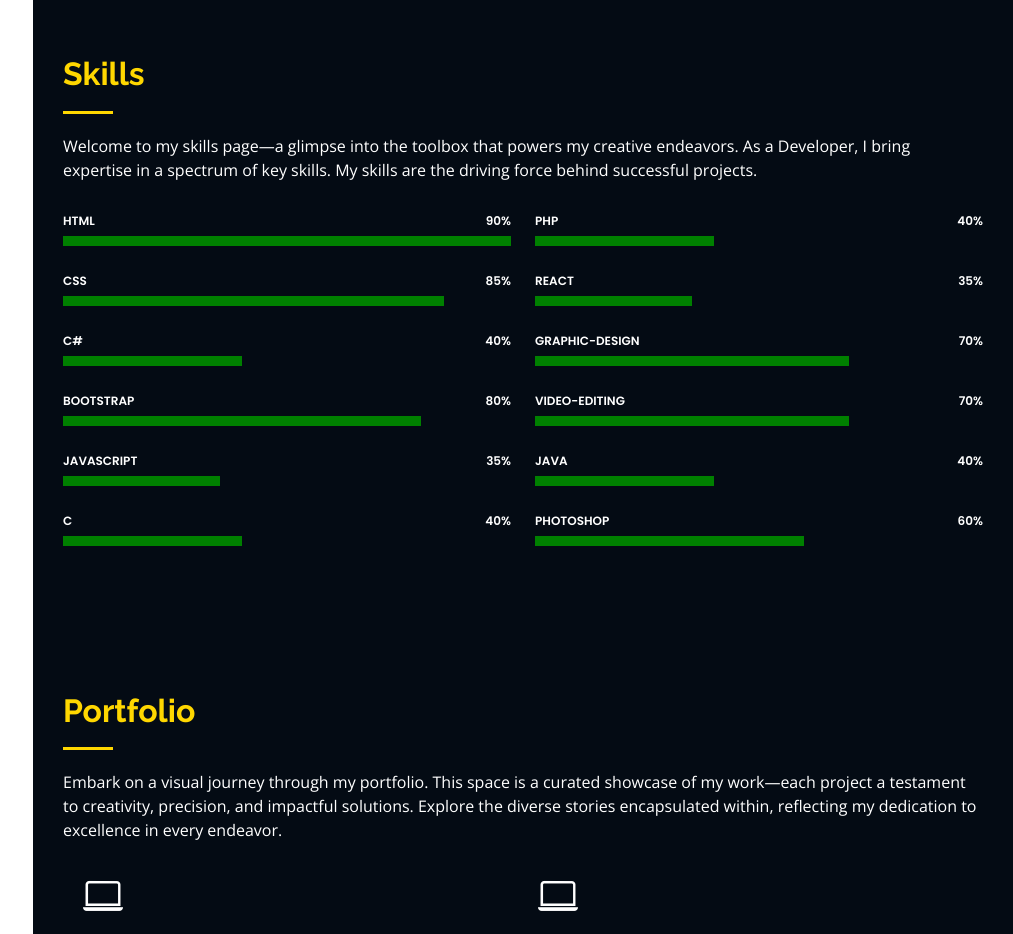
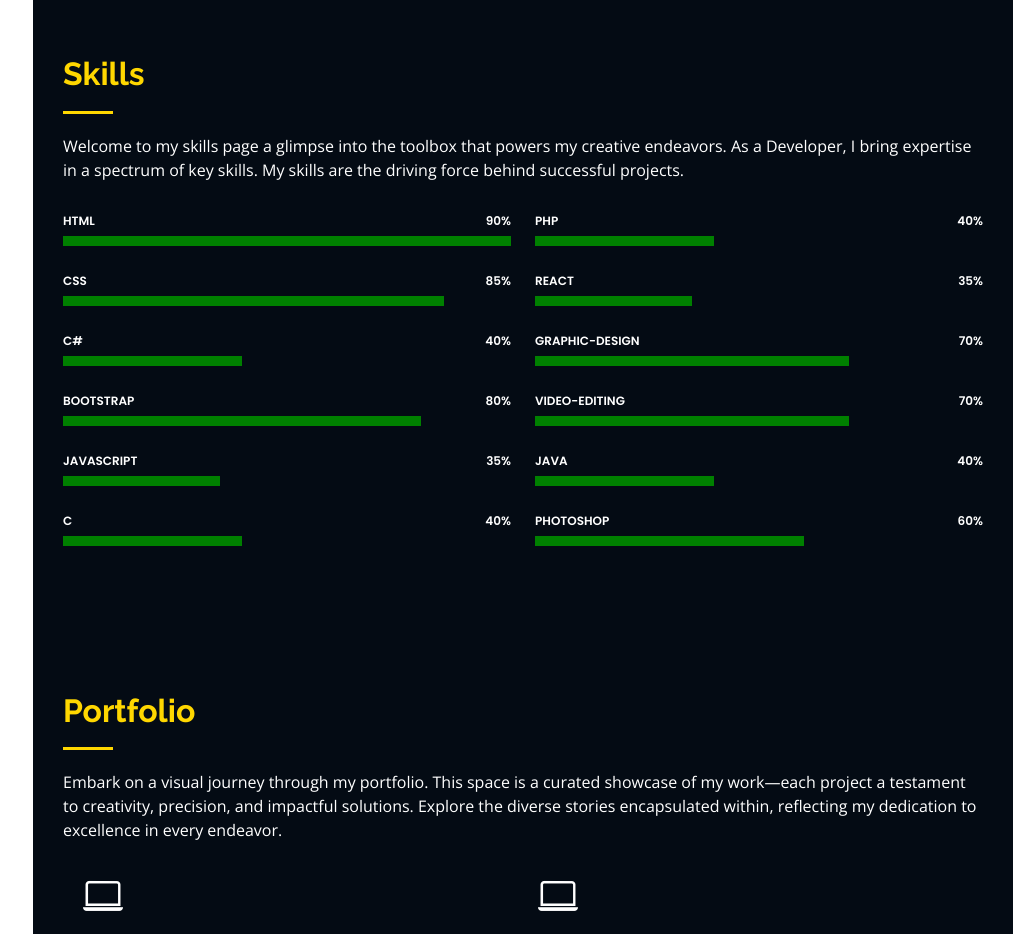
Before and after one commit to Alex25-4/Portfolio, a plain HTML site: page index.html in a window 1280 px wide. Shown: the part 1460-2394 px from the top of the page, without its empty margins (267-1280 px from the left). Drawn offline with nearby package versions, Linux system fonts and the light colour scheme.

Commit message:
Update index.html

```diff
--- a/index.html
+++ b/index.html
@@ -135,7 +135,7 @@
         <div class="section-title">
           <h2>Skills</h2>
           <p>
-            Welcome to my skills page—a glimpse into the toolbox that powers my creative
+            Welcome to my skills page a glimpse into the toolbox that powers my creative
             endeavors. As a Developer, I bring expertise in a spectrum of key skills. My
             skills are the driving force behind successful projects.
           </p>
```
